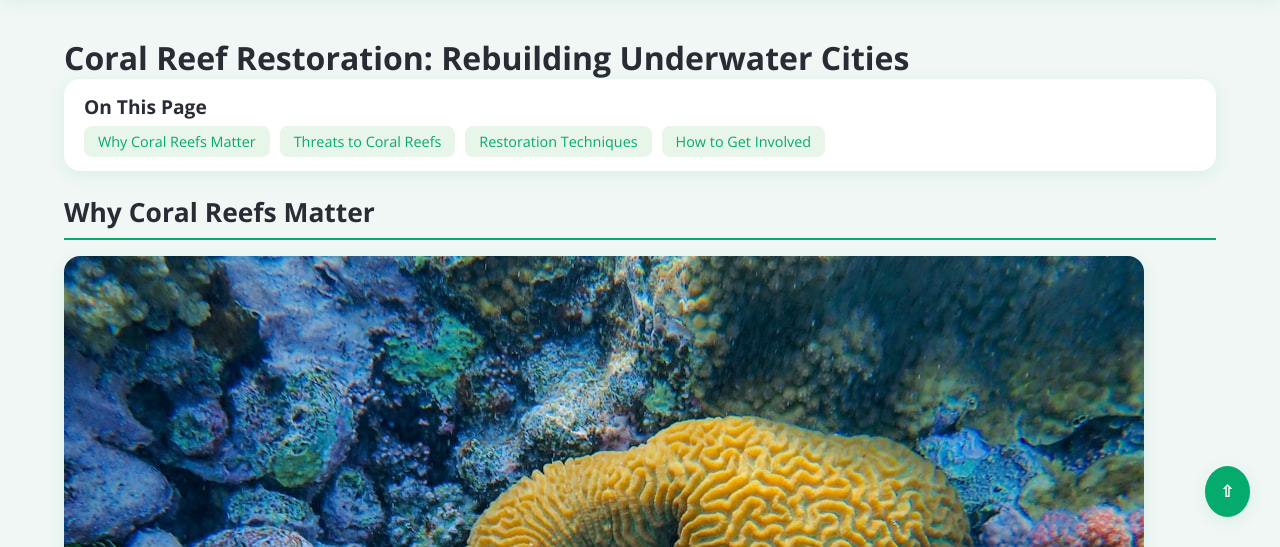
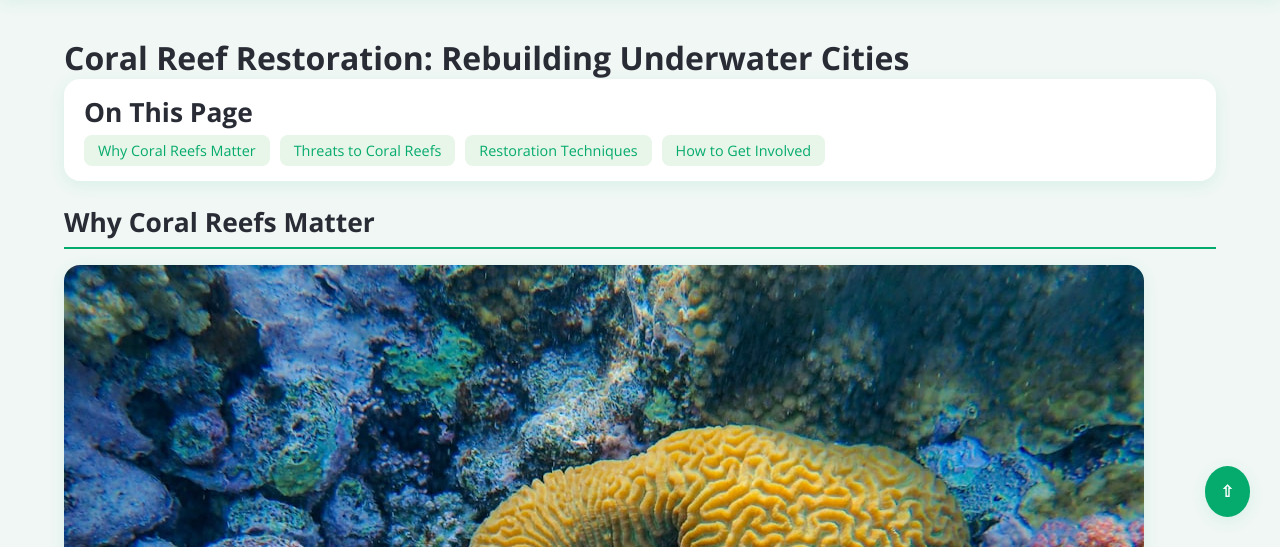
Before and after one commit to semitha-dev/web-desing-coursework, a plain HTML site: page content_ST4.html in a window 1280 px wide. Shown: the part 253-800 px from the top of the page. Drawn offline with nearby package versions, Linux system fonts and the light colour scheme.

Commit message:
Fixed heading hierarchy validation error

```diff
--- a/content_ST4.html
+++ b/content_ST4.html
@@ -14,7 +14,7 @@
             box-shadow: var(--shadow);
             margin-bottom: 24px;
         }
-        .content-nav h3 { margin-bottom: 8px; }
+        .content-nav h2 { margin-bottom: 8px; }
         .content-nav ul {
             list-style: none;
             padding: 0;
@@ -92,7 +92,7 @@
         <h1>Coral Reef Restoration: Rebuilding Underwater Cities</h1>
 
         <nav class="content-nav" aria-label="Page sections">
-            <h3>On This Page</h3>
+            <h2>On This Page</h2>
             <ul>
                 <li><a href="#importance">Why Coral Reefs Matter</a></li>
                 <li><a href="#threats">Threats to Coral Reefs</a></li>
```
